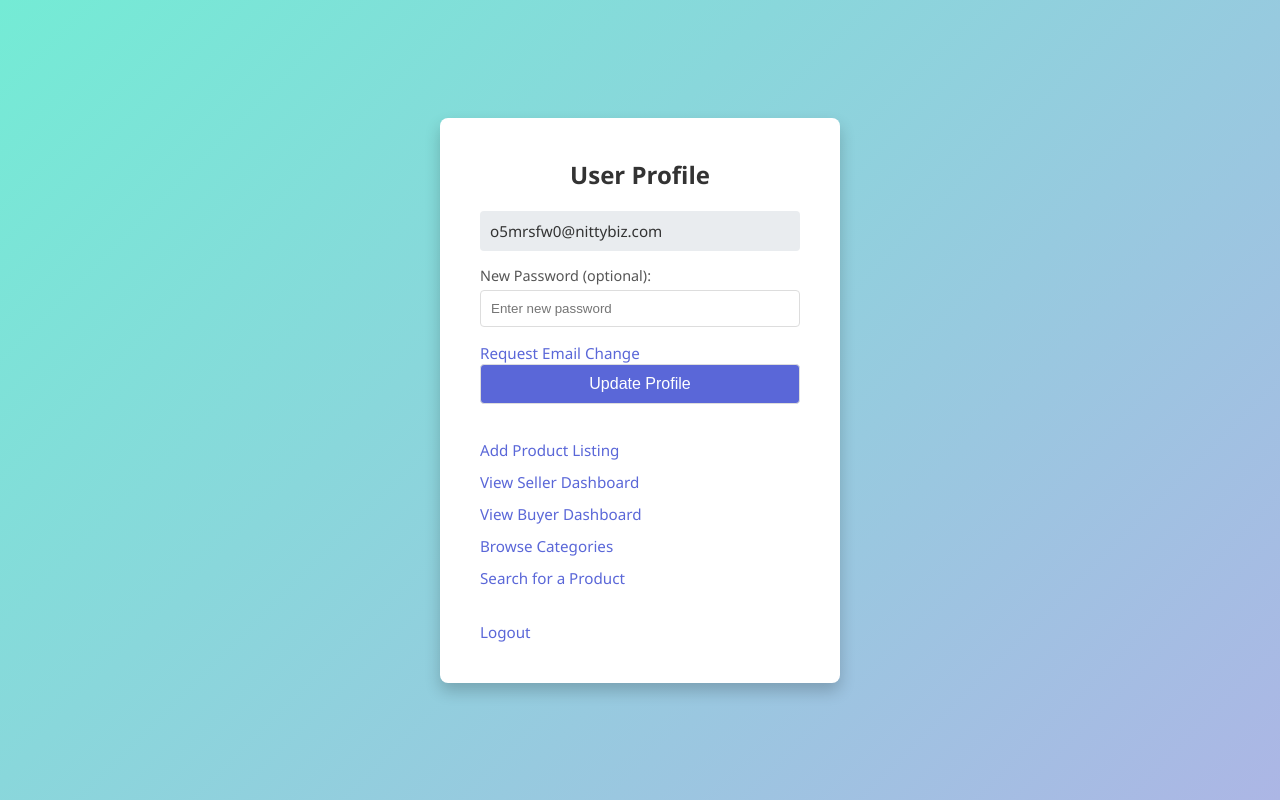
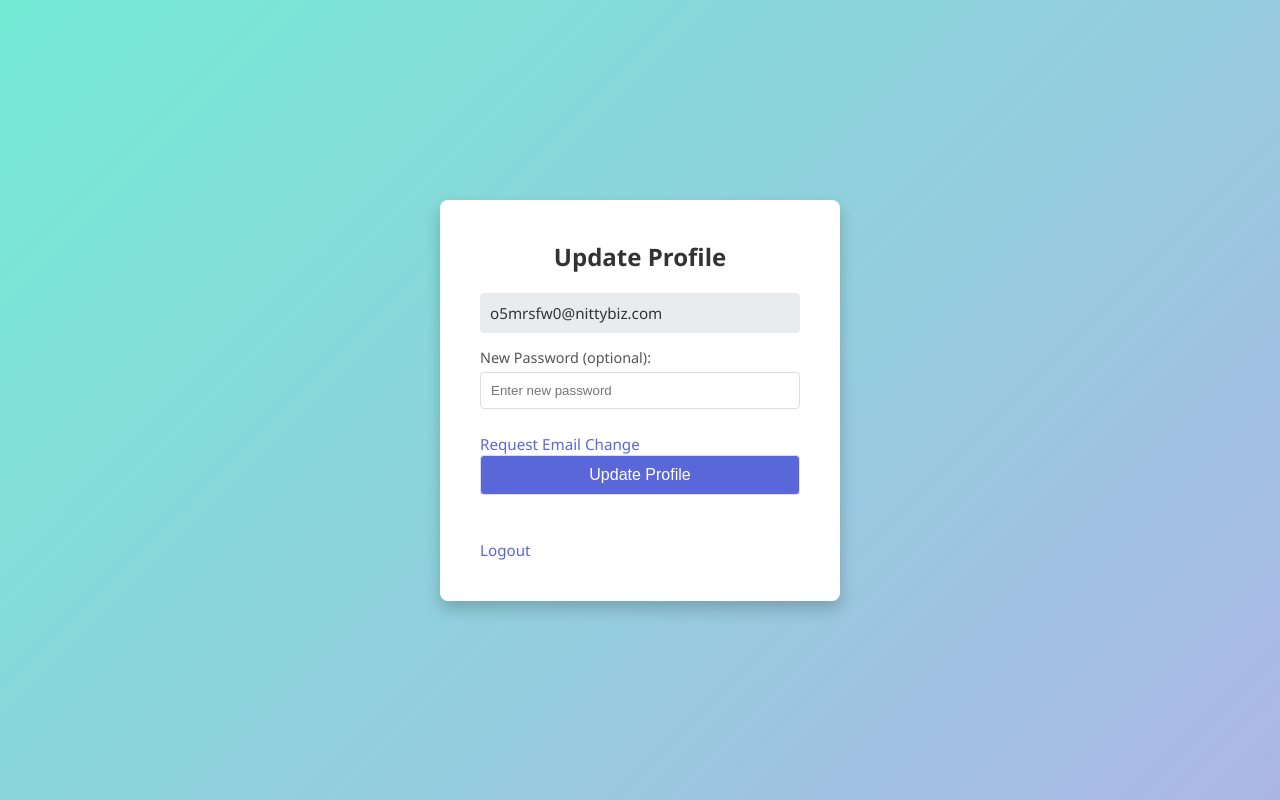
Before and after one commit to Codakshay/KCZA_CMPSC431W_Capstone, a Flask app: page /profile in a window 1280 px wide. Run offline with Flask 3, Linux system fonts and the light colour scheme; a user stored in the database is signed in.

Commit message:
updated route

```diff
--- a/templates/buyer_dashboard.html
+++ b/templates/buyer_dashboard.html
@@ -108,6 +108,7 @@
 
 
    <a href="{{ url_for('profile') }}">Back to Home</a>
+     <a class="link-button" href="{{ url_for('profile') }}">Update Profile</a>
  </div>
 </body>
 </html>
--- a/templates/profile.html
+++ b/templates/profile.html
@@ -2,7 +2,7 @@
 <html lang="en">
 <head>
   <meta charset="UTF-8">
-  <title>Profile</title>
+  <title>Update Profile</title>
   <style>
     /* CSS Reset */
     * {
@@ -76,28 +76,6 @@
       margin-bottom: 15px;
     }
 
-    .link-list {
-      list-style-type: none;
-      padding-left: 0;
-      margin-top: 20px;
-    }
-
-    .link-list li {
-      margin-bottom: 10px;
-    }
-
-    .link-list a,
-    .container a {
-      color: #5A67D8;
-      text-decoration: none;
-      font-size: 0.95rem;
-    }
-
-    .link-list a:hover,
-    .container a:hover {
-      text-decoration: underline;
-    }
-
     .flash-messages {
       margin-bottom: 20px;
       padding: 10px;
@@ -109,12 +87,26 @@
 
     .flash-messages ul {
       list-style-type: none;
+      padding: 0;
+      margin: 0;
+    }
+
+    a {
+      display: inline-block;
+      margin-top: 10px;
+      color: #5A67D8;
+      font-size: 0.95rem;
+      text-decoration: none;
+    }
+
+    a:hover {
+      text-decoration: underline;
     }
   </style>
 </head>
 <body>
   <div class="container">
-    <h2>User Profile</h2>
+    <h2>Update Profile</h2>
 
     {% with messages = get_flashed_messages() %}
       {% if messages %}
@@ -139,15 +131,6 @@
       <input type="submit" value="Update Profile">
     </form>
 
-    <ul class="link-list">
-      <li><a href="{{ url_for('add_listing') }}">Add Product Listing</a></li>
-      <li><a href="{{ url_for('seller_dashboard') }}">View Seller Dashboard</a></li>
-      <li><a href="{{ url_for('buyer_dashboard') }}">View Buyer Dashboard</a></li>
-      <li><a href="{{ url_for('view_category', parent_category='All') }}">Browse Categories</a></li>
-      <li><a href="{{ url_for('search') }}">Search for a Product</a></li>
-    </ul>
-
-    <br>
     <a href="{{ url_for('logout') }}">Logout</a>
   </div>
 </body>
--- a/templates/seller_dashboard.html
+++ b/templates/seller_dashboard.html
@@ -129,6 +129,7 @@
 
    <p><a href="{{ url_for('add_listing') }}">Add New Listing</a></p>
    <a href="{{ url_for('profile') }}">Back to Home</a>
+     <a class="link-button" href="{{ url_for('profile') }}">Update Profile</a>
  </div>
 </body>
 </html>
```
